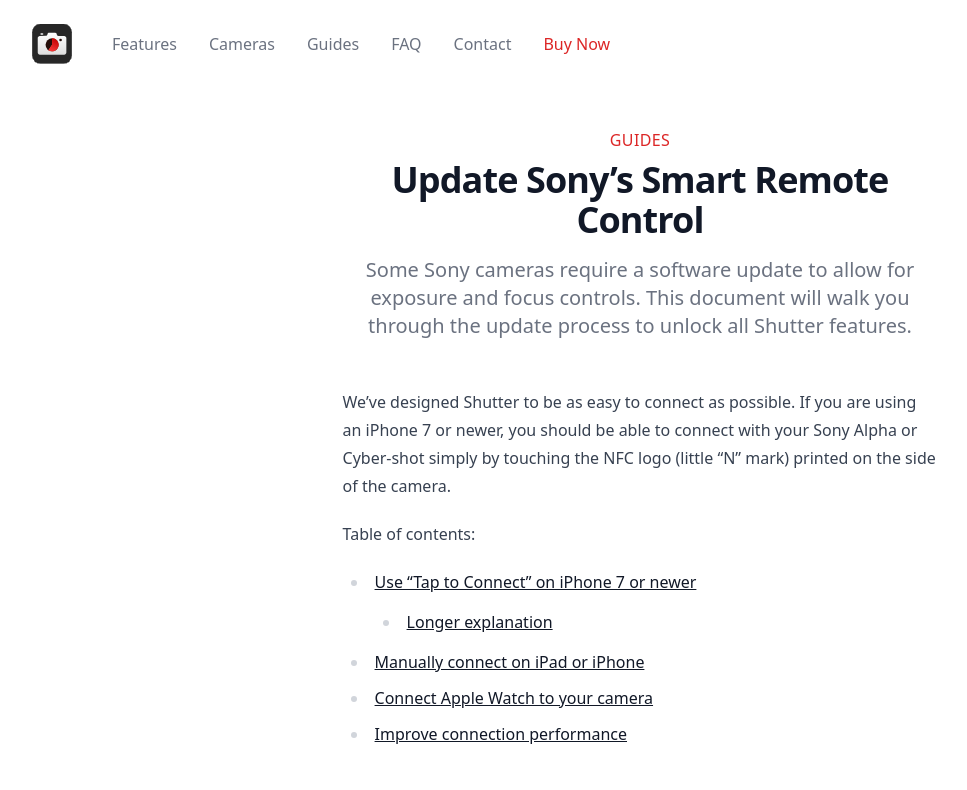
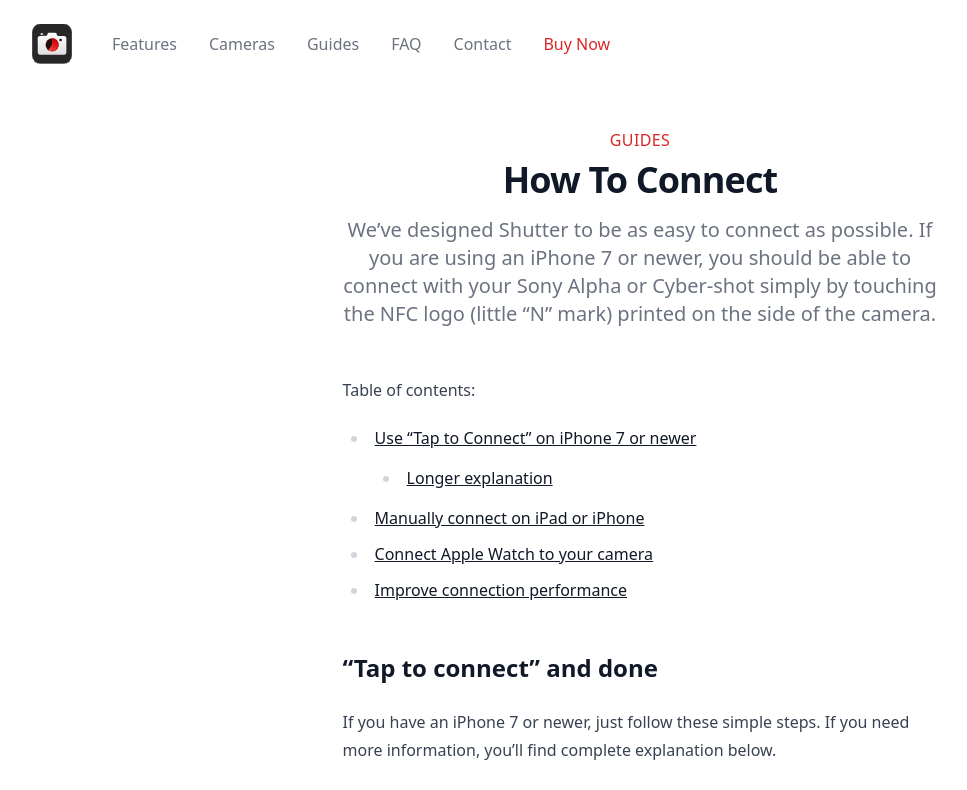
Before and after one commit to gswirski/shutter-website, a Next.js app: page /guides/connect in a window 1280 px wide. Shown: the top 790 px of the page, without its empty margins (0-967 px from the left). Built offline with nearby package versions, Linux system fonts and the light colour scheme.

Commit message:
fix how to connect header

```diff
--- a/pages/guides/connect.js
+++ b/pages/guides/connect.js
@@ -24,16 +24,15 @@
               </a>
             </Link>
             <p className="lg:text-center mt-2 text-3xl leading-8 font-extrabold tracking-tight text-gray-900 sm:text-4xl">
-              Update Sony’s Smart Remote Control
+            How To Connect
             </p>
 
             <p className="mt-4 max-w-2xl text-xl text-gray-500 lg:mx-auto lg:text-center">
-              Some Sony cameras require a software update to allow for exposure and focus controls. This document will walk you through the update process to unlock all Shutter features.
+            We’ve designed Shutter to be as easy to connect as possible. If you are using an iPhone 7 or newer, you should be able to connect with your Sony Alpha or Cyber-shot simply by touching the NFC logo (little “N” mark) printed on the side of the camera.
             </p>
           </div>
           <div className='prose mx-auto'>
 
-<p>We’ve designed Shutter to be as easy to connect as possible. If you are using an iPhone 7 or newer, you should be able to connect with your Sony Alpha or Cyber-shot simply by touching the NFC logo (little “N” mark) printed on the side of the camera.</p>
 
 
 
```
